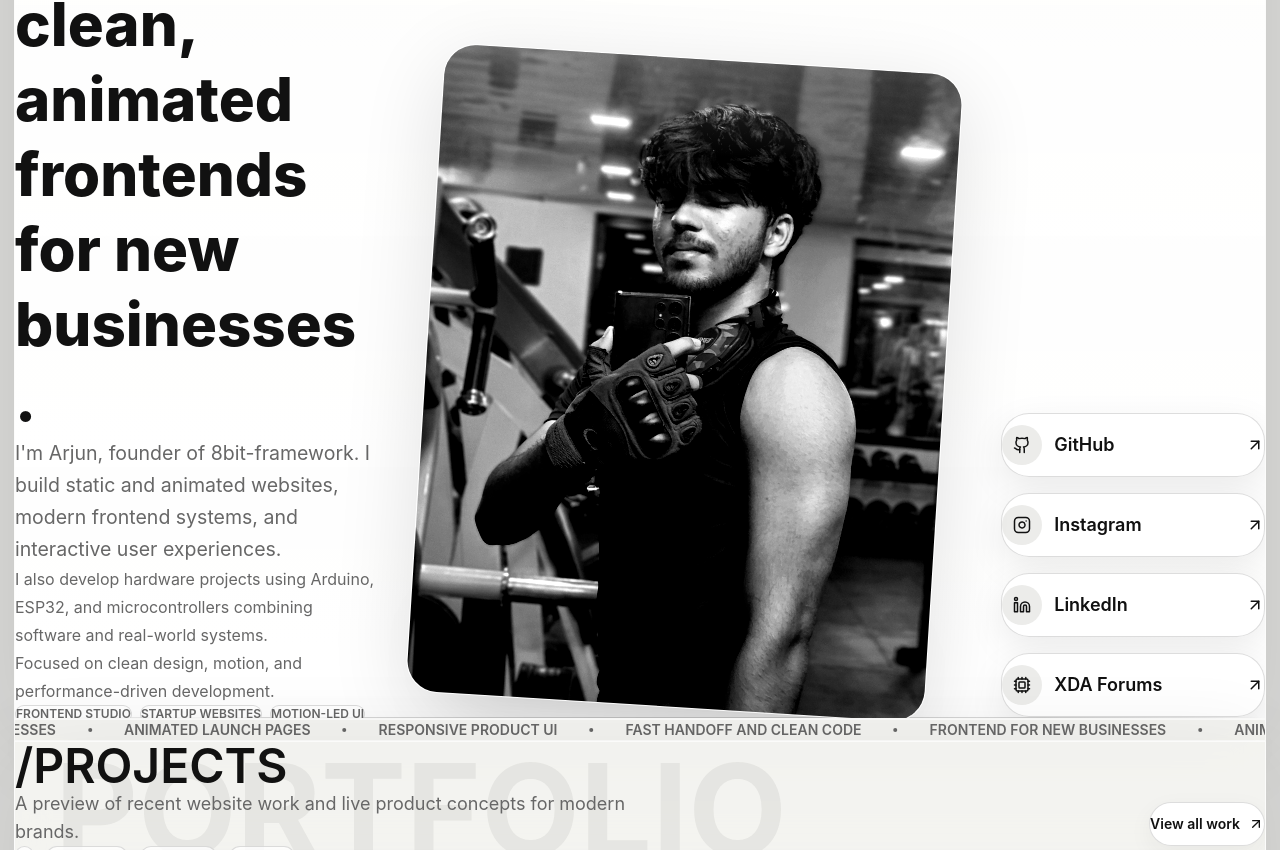
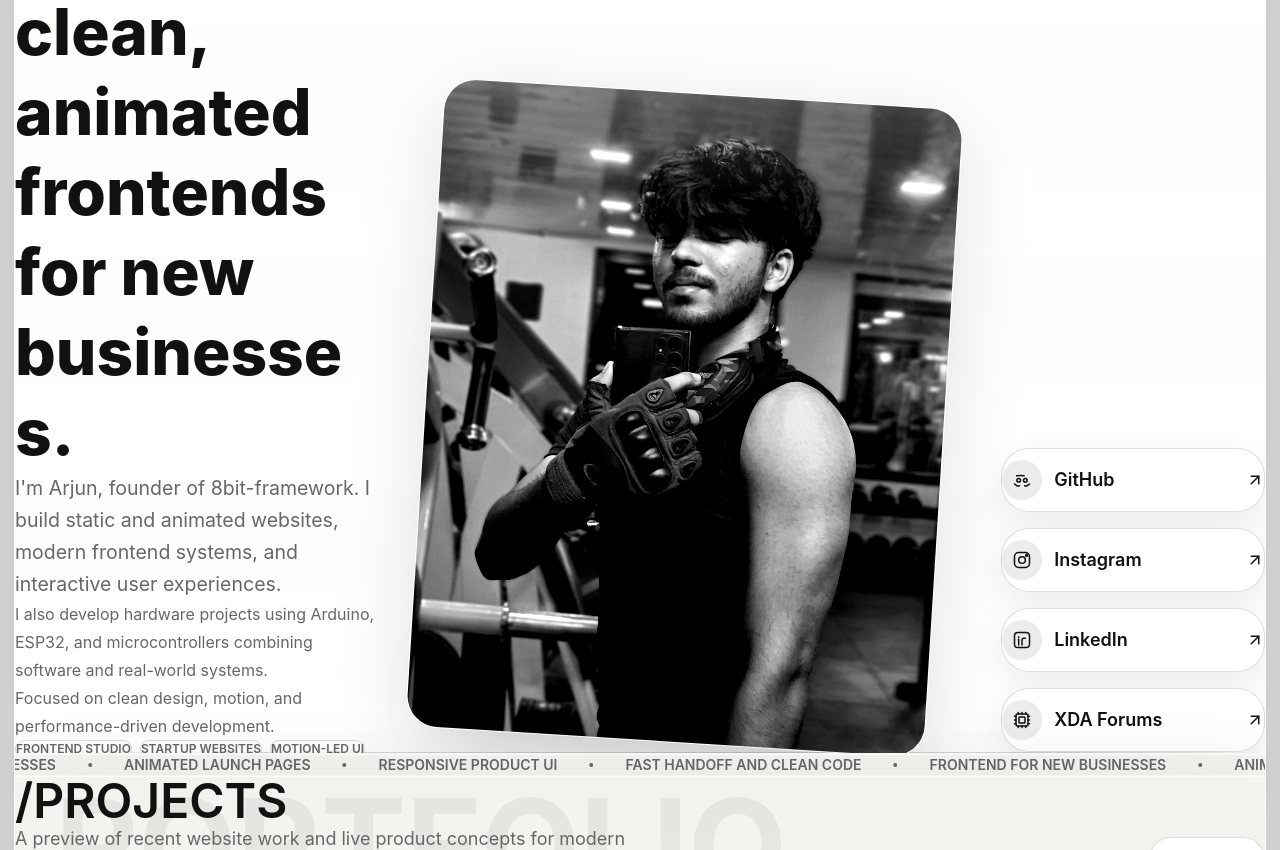
Before and after one commit to silversoul2k5/8bit-framework, a Next.js app: page / in a window 1280 px wide. Shown: the part 457-1307 px from the top of the page. Built offline with nearby package versions, Linux system fonts and the light colour scheme.

Commit message:
bio change

```diff
--- a/src/components/sections/Hero.tsx
+++ b/src/components/sections/Hero.tsx
@@ -4,13 +4,40 @@ import { useMemo, useRef } from "react";
 import { motion, useScroll, useTime, useTransform } from "framer-motion";
 import InteractiveWordmark from "../InteractiveWordmark";
 import HeroPortrait from "../HeroPortrait";
-import { ArrowUpRight, Cpu, Github, Instagram, Linkedin } from "lucide-react";
+import { ArrowUpRight, Cpu } from "lucide-react";
+
+const GitHubLogo = () => (
+  <svg viewBox="0 0 24 24" className="h-5 w-5" fill="none" stroke="currentColor" strokeWidth="1.8" strokeLinecap="round" strokeLinejoin="round">
+    <path d="M9 19c-4.3 1.4-4.3-1.9-6-2.3" />
+    <path d="M15 19c4.3 1.4 4.3-1.9 6-2.3" />
+    <path d="M8 14.5c-1.2 0-2.2-1-2.2-2.2 0-1.2 1-2.2 2.2-2.2 1.2 0 2.2 1 2.2 2.2 0 1.2-1 2.2-2.2 2.2Z" />
+    <path d="M16 14.5c-1.2 0-2.2-1-2.2-2.2 0-1.2 1-2.2 2.2-2.2 1.2 0 2.2 1 2.2 2.2 0 1.2-1 2.2-2.2 2.2Z" />
+    <path d="M5.5 7c1.2-.3 2.6-.4 4.5-.4s3.3.1 4.5.4" />
+  </svg>
+);
+
+const InstagramLogo = () => (
+  <svg viewBox="0 0 24 24" className="h-5 w-5" fill="none" stroke="currentColor" strokeWidth="1.8" strokeLinecap="round" strokeLinejoin="round">
+    <rect x="3" y="3" width="18" height="18" rx="5" />
+    <circle cx="12" cy="12" r="4" />
+    <circle cx="17.5" cy="6.5" r="1" />
+  </svg>
+);
+
+const LinkedinLogo = () => (
+  <svg viewBox="0 0 24 24" className="h-5 w-5" fill="none" stroke="currentColor" strokeWidth="1.8" strokeLinecap="round" strokeLinejoin="round">
+    <rect x="3" y="3" width="18" height="18" rx="4" />
+    <path d="M8 11v7" />
+    <path d="M8 8v1" />
+    <path d="M12 18v-6a2 2 0 0 1 2-2h2" />
+  </svg>
+);
 
 const socialLinks = [
-  { label: "GitHub", href: "https://github.com/silversoul2k5", icon: Github },
-  { label: "Instagram", href: "https://www.instagram.com/silversoul2k5/", icon: Instagram },
-  { label: "LinkedIn", href: "https://www.linkedin.com/in/arjun-c-518455335/", icon: Linkedin },
-  { label: "XDA Forums", href: "#contact", icon: Cpu },
+  { label: "GitHub", href: "https://github.com/silversoul2k5", logo: <GitHubLogo /> },
+  { label: "Instagram", href: "https://www.instagram.com/silversoul2k5/", logo: <InstagramLogo /> },
+  { label: "LinkedIn", href: "https://www.linkedin.com/in/arjun-c-518455335/", logo: <LinkedinLogo /> },
+  { label: "XDA Forums", href: "#contact", logo: <Cpu size={18} aria-hidden="true" /> },
 ];
 
 
@@ -78,7 +105,7 @@ const Hero = () => {
                 <p className="text-sm font-semibold uppercase tracking-[0.14em] text-[var(--muted)]">
                   Arjun C / frontend developer
                 </p>
-                <h1 className="mt-4 text-4xl font-extrabold leading-tight tracking-[-0.03em] md:text-[3.5rem] lg:text-[3.75rem]">
+                <h1 className="mt-4 text-5xl font-extrabold leading-tight tracking-[-0.03em] md:text-[3.75rem] lg:text-[4rem]">
                   Building clean, animated frontends for new businesses.
                 </h1>
                 <p className="mt-5 text-lg leading-8 text-[var(--muted)] md:text-[1.22rem]">
@@ -119,10 +146,7 @@ const Hero = () => {
                 viewport={{ once: true }}
                 transition={{ duration: 1.1, delay: 0.1 }}
               >
-                {socialLinks.map((social) => {
-                  const Icon = social.icon;
-
-                  return (
+                {socialLinks.map((social) => (
                   <a
                     key={social.label}
                     href={social.href}
@@ -132,14 +156,13 @@ const Hero = () => {
                   >
                     <span className="inline-flex items-center gap-3">
                       <span className="flex h-10 w-10 items-center justify-center rounded-full bg-[var(--paper-soft)] text-[var(--ink)]">
-                          <Icon size={18} aria-hidden="true" />
+                        {social.logo}
                       </span>
                       <span>{social.label}</span>
                     </span>
                     <ArrowUpRight size={18} aria-hidden="true" />
                   </a>
-                  );
-                })}
+                ))}
               </motion.div>
             </div>
 
```
Lines whose indentation alone changed are shown as unchanged.
